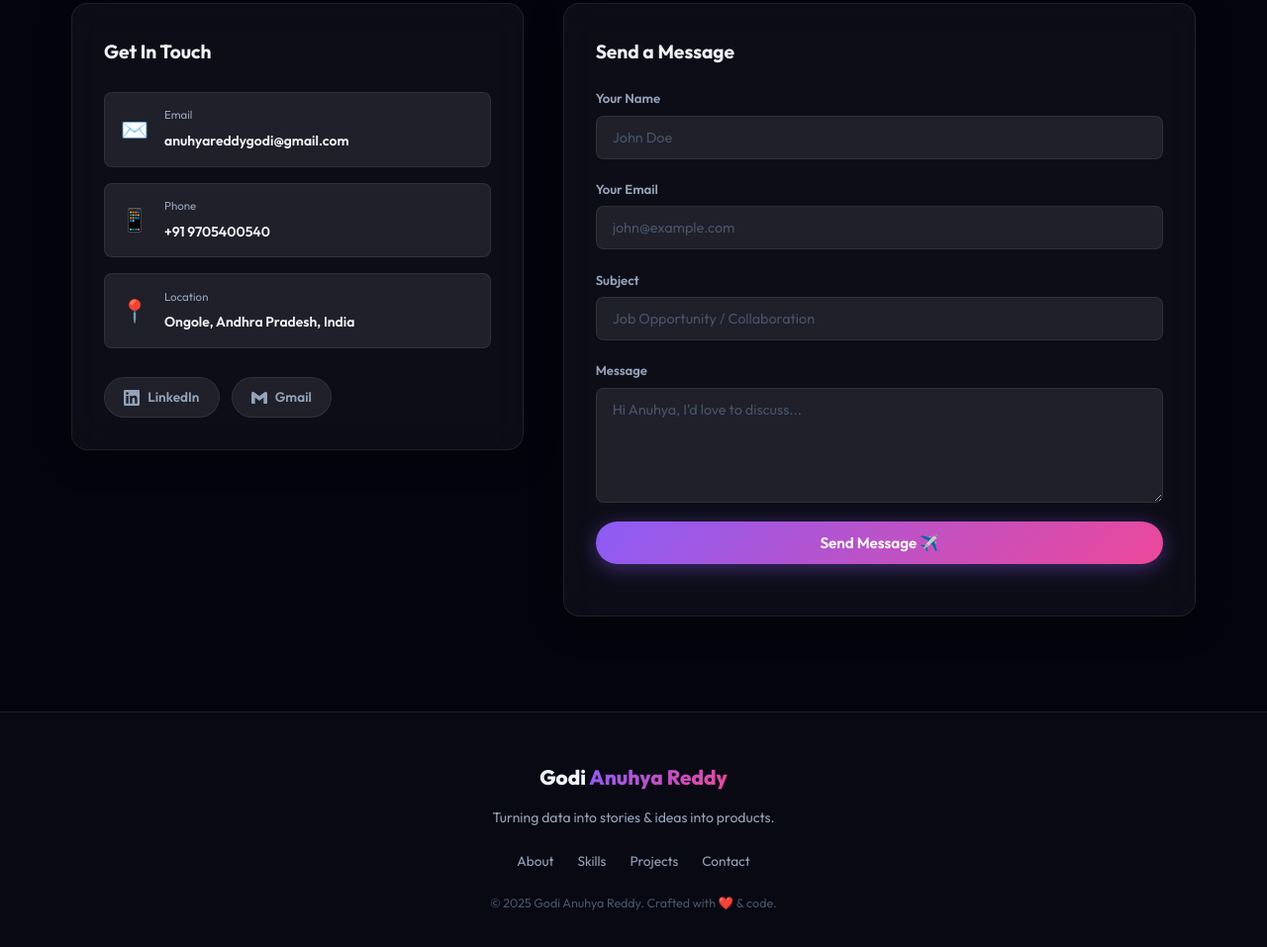
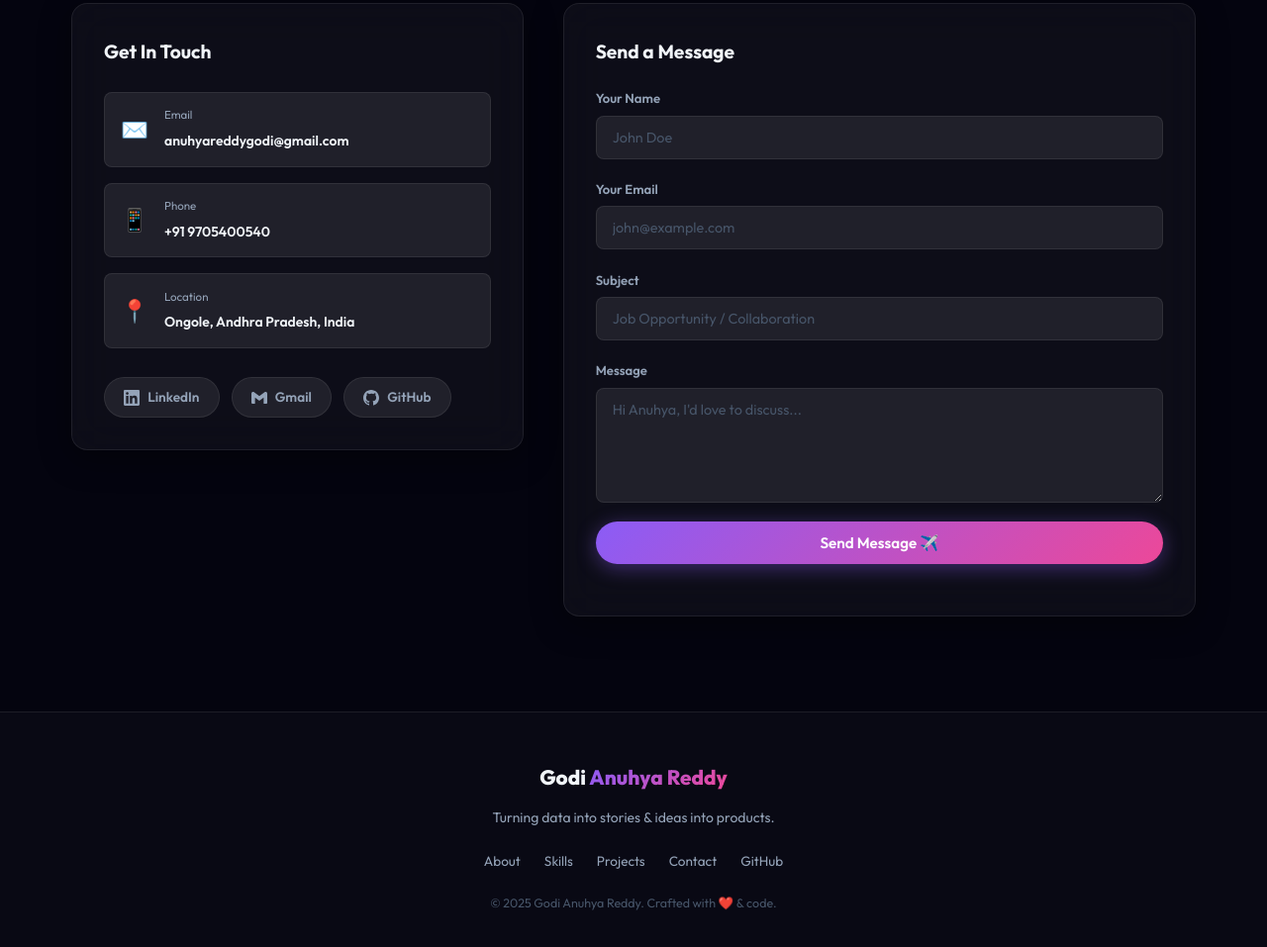
Before and after one commit to Anuhyareddy06/Anuhya_portfolio, a plain HTML site: page index.html in a window 1280 px wide. Shown: the part 6516-7473 px from the top of the page at 99% size. Drawn offline with Linux system fonts and the light colour scheme.

Commit message:
Add GitHub profile link to contact section and footer

```diff
--- a/index.html
+++ b/index.html
@@ -619,6 +619,13 @@
                 </svg>
                 Gmail
               </a>
+              <a href="https://github.com/Anuhyareddy06" target="_blank" rel="noopener noreferrer"
+                class="social-btn" id="githubBtn" aria-label="GitHub">
+                <svg viewBox="0 0 24 24" fill="currentColor">
+                  <path d="M12 0C5.374 0 0 5.373 0 12c0 5.302 3.438 9.8 8.207 11.387.599.111.793-.261.793-.577v-2.234c-3.338.726-4.033-1.416-4.033-1.416-.546-1.387-1.333-1.756-1.333-1.756-1.089-.745.083-.729.083-.729 1.205.084 1.839 1.237 1.839 1.237 1.07 1.834 2.807 1.304 3.492.997.107-.775.418-1.305.762-1.604-2.665-.305-5.467-1.334-5.467-5.931 0-1.311.469-2.381 1.236-3.221-.124-.303-.535-1.524.117-3.176 0 0 1.008-.322 3.301 1.23A11.509 11.509 0 0112 5.803c1.02.005 2.047.138 3.006.404 2.291-1.552 3.297-1.23 3.297-1.23.653 1.653.242 2.874.118 3.176.77.84 1.235 1.911 1.235 3.221 0 4.609-2.807 5.624-5.479 5.921.43.372.823 1.102.823 2.222v3.293c0 .319.192.694.801.576C20.566 21.797 24 17.3 24 12c0-6.627-5.373-12-12-12z" />
+                </svg>
+                GitHub
+              </a>
             </div>
           </div>
         </div>
@@ -658,6 +665,7 @@
         <a href="#skills">Skills</a>
         <a href="#projects">Projects</a>
         <a href="#contact">Contact</a>
+        <a href="https://github.com/Anuhyareddy06" target="_blank" rel="noopener noreferrer">GitHub</a>
       </div>
       <p class="footer-copy">© 2025 Godi Anuhya Reddy. Crafted with ❤️ &amp; code.</p>
     </div>
```
